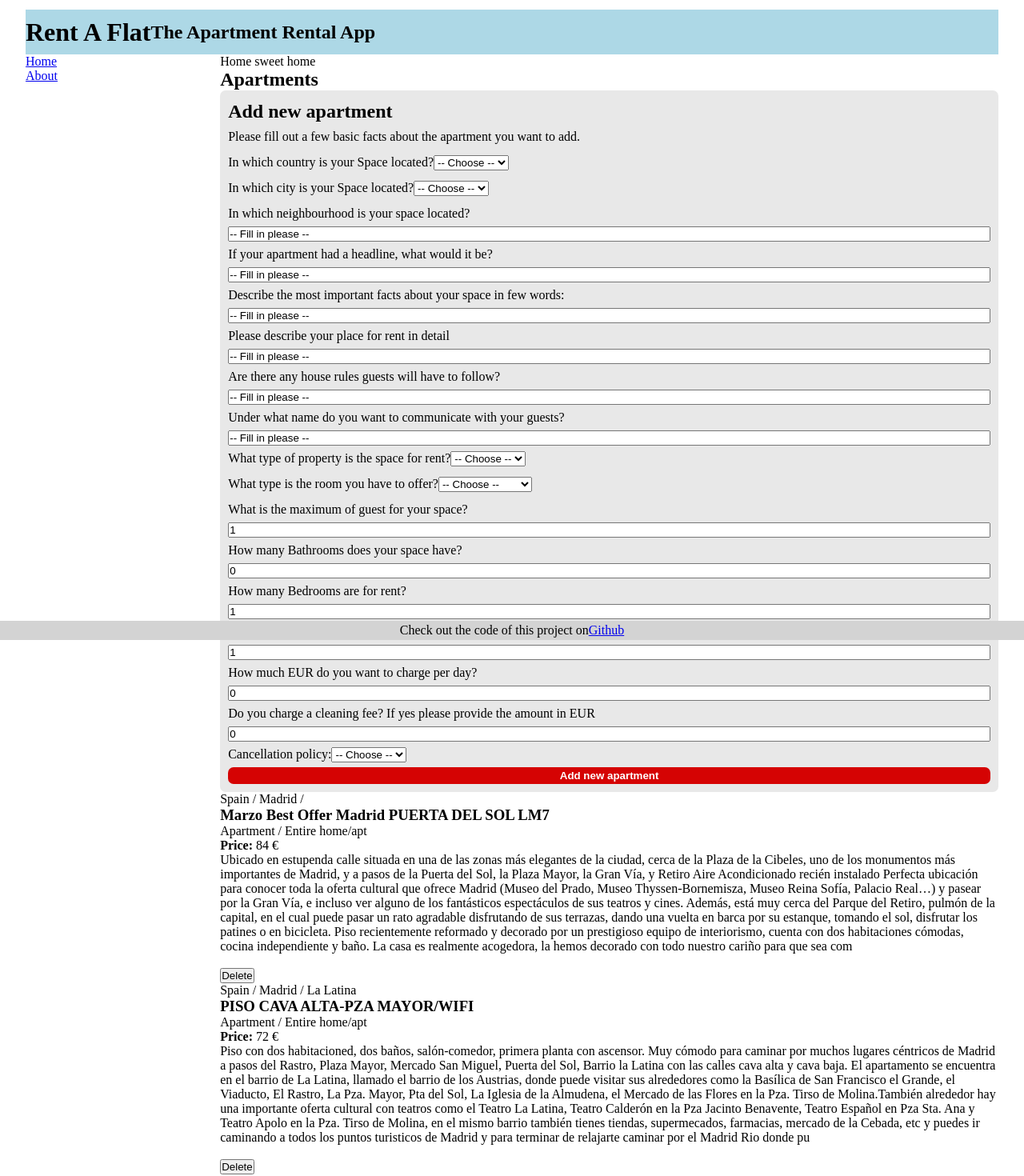
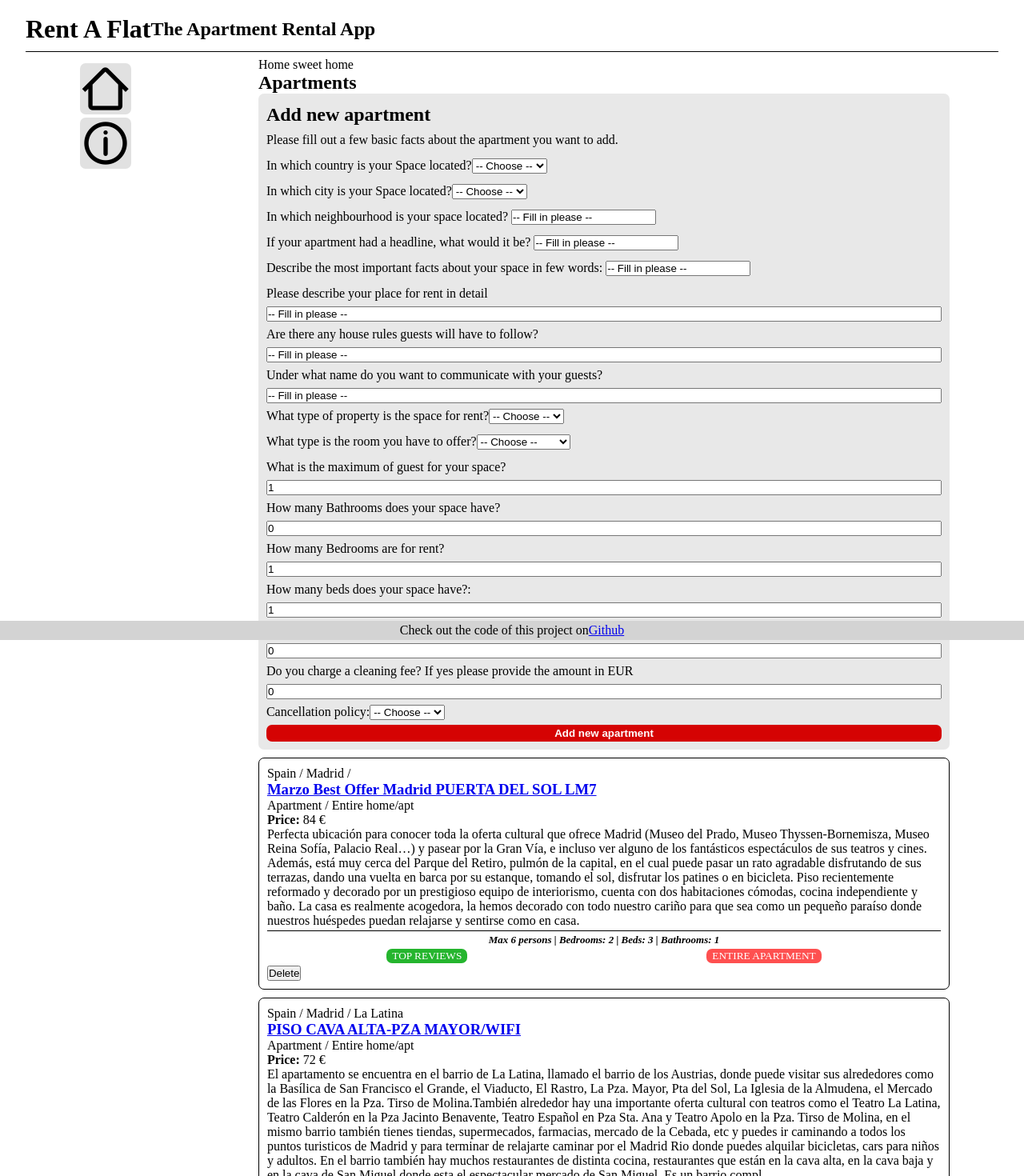
Before and after one commit to Ole-Guacamole/mini-project-apartments-rental-app, a React (Vite) app: page / in a window 1280 px wide. Shown: the top 1470 px of the page at 80% size. Built offline with nearby package versions, Linux system fonts and the light colour scheme.

Commit message:
some changes

```diff
--- a/src/App.css
+++ b/src/App.css
@@ -19,7 +19,8 @@
 }
 
 .navbar {
-  background-color: lightblue;
+  border-bottom: 1px solid black;
+  margin-bottom: 7px;
   height: 7vh;
   width: 100%;
   display: flex;
@@ -27,9 +28,11 @@
   align-items: center;
 }
 
+
+
 .main {
   height: 90vh;
-  width: 100%;
+  width: 90%;
   display: flex;
   flex-direction: row;
 }
@@ -39,7 +42,17 @@
   width: 20%;
   display: flex;
   flex-direction: column;
+  flex-wrap: wrap;
   justify-content: flex-start;
+
+  margin: 7px;
+
+}
+
+.sidebar .icon {
+  background-color: rgb(225, 225, 225);
+  border-radius: 7px;
+
 }
 
 .content {
@@ -61,6 +74,27 @@
     display: flex;
     align-items: center;
     justify-content: center;
+}
+
+.apartment-card {
+  background-color: none;
+  border-radius: 7px;
+  border: 1px solid black;
+  margin: 10px 0;
+}
+
+.numbers-bar {
+  border-top: 1px solid black;
+  margin-top: 3px;
+  padding-top: 3px;
+  font-style: italic;
+  text-align: center;
+  font-weight: bold;
+  font-size: small;
+}
+
+.apartment-card-right {
+ padding: 10px;
 }
 
 .add-apartment {
@@ -89,3 +123,33 @@
   padding: 3px;
   font-weight: bold;
 }
+
+/* .btn-delete {
+
+}*/
+
+.labels {
+  display: flex;
+  flex-direction: row;
+  justify-content: space-around;
+
+
+}
+
+.label {
+  background-color: rgb(82, 82, 82);
+  color: white;
+  border-radius: 7px;
+  padding: 1px 7px;
+  margin: 3px;
+  font-size: smaller;
+  text-transform: uppercase;
+}
+
+.entire-home {
+  background-color: rgb(254, 80, 80);
+}
+
+.top-review-score {
+  background-color: rgb(37, 181, 46);
+}
--- a/src/App.jsx
+++ b/src/App.jsx
@@ -8,6 +8,7 @@ import './App.css'
 import Navbar from './components/Navbar';
 import Footer from './components/Footer';
 import Sidebar from './components/Sidebar';
+import ApartmentDetailsPage from "./components/ApartmentDetailsPage";
 
 
 function App() {
@@ -23,6 +24,7 @@ function App() {
         <Routes >
           <Route path="/" element={<Home />} />
           <Route path="/about" element={<About />} />
+          <Route path="/apartment/:apartmentId" element={<ApartmentDetailsPage />}/>
       </Routes>
       </div>
       </div>
--- a/src/components/AddApartment.jsx
+++ b/src/components/AddApartment.jsx
@@ -38,11 +38,14 @@ function AddApartment(props) {
   const handleCleaningFeeInput = (e) => setCleaningFee(e.target.value);
   const handleCancellationPolicy = (e) => setCancellationPolicy(e.target.value);
 
+  let today = new Date().toISOString().slice(0, 10)
+
+
   const handleSubmit = (e) => {
     e.preventDefault();
 
     const newApartment = {
-      id,
+      id: Math.floor(Math.random() * 899999 + 100000),
       country,
       city,
       neighbourhood,
@@ -51,8 +54,8 @@ function AddApartment(props) {
       description,
       house_rules,
       host_name,
-      host_since,
-      host_response_time,
+      host_since: `${today}`,
+      // host_response_time,
       property_type,
       room_type,
       accomodates,
@@ -61,9 +64,9 @@ function AddApartment(props) {
       beds,
       price,
       cleaning_fee,
-      review_scores_rating,
+      // review_scores_rating,
       cancellation_policy,
-      picture_url,
+      // picture_url,
     };
 
     //setStudents([...students, newStudent]);
@@ -117,6 +120,8 @@ function AddApartment(props) {
           </select>
         </label>
 
+
+        <div>
         <label>In which neighbourhood is your space located? </label>
         <input
           type="text"
@@ -124,7 +129,9 @@ function AddApartment(props) {
           value={neighbourhood}
           onChange={handleNeighbourhoodInput}
         />
+        </div>
 
+        <div>
         <label>If your apartment had a headline, what would it be? </label>
         <input
           type="text"
@@ -132,18 +139,20 @@ function AddApartment(props) {
           value={name}
           onChange={handleNameInput}
         />
-
+        </div>
+<div>
         <label>Describe the most important facts about your space in few words: </label>
         <input
-          type="text"
+          type="textarea"
           name="space"
           value={space}
           onChange={handleSpaceInput}
         />
+        </div>
 
         <label>Please describe your place for rent in detail</label>
         <input
-          type="text"
+          type="textarea"
           name="description"
           value={description}
           onChange={handleDescriptionInput}
@@ -151,7 +160,7 @@ function AddApartment(props) {
 
         <label>Are there any house rules guests will have to follow? </label>
         <input
-          type="text"
+          type="textarea"
           name="house_rules"
           value={house_rules}
           onChange={handleHouseRulesInput}
--- a/src/components/ApartmentCard.jsx
+++ b/src/components/ApartmentCard.jsx
@@ -1,8 +1,9 @@
 import React from "react";
+import { Link } from "react-router-dom";
 
 function ApartmentCard(props) {
   const { apartment, clickToDelete } = props;
-  /*
+
   const renderLabels = () => {
     const labels = [];
 
@@ -10,18 +11,22 @@ function ApartmentCard(props) {
       labels.push(<span key="great-deal" className="label great-deal">Great Deal</span>);
     }
 
-    if (review_scores_rating >= 90) {
-      labels.push(<span key="top-ranking" className="label top-ranking">Top Rating</span>);
+    if (apartment.review_scores_rating >= 70) {
+      labels.push(<span key="top-review-score" className="label top-review-score">Top Reviews</span>);
     }
 
     if (apartment.room_type === "Entire home/apt" ) {
       labels.push(<span key="entire-home" className="label entire-home">Entire Apartment</span>);
     }
 
+    if (apartment.cancellation_policy === "flexible" ) {
+      labels.push(<span key="flexible-cancellation" className="label flexible-cancellation">flexible cancellation</span>);
+    }
+
     return labels;
   };
 
-*/
+
 
   return (
     <div className="apartment-card">
@@ -29,20 +34,26 @@ function ApartmentCard(props) {
         <p className="dachzeile">
           {apartment.country} / {apartment.city} / {apartment.neighbourhood}
         </p>
-        <h3>{apartment.name}</h3>
+        <Link to={`/apartment/${apartment.id}`}><h3>{apartment.name}</h3> </Link>
         <p>
           {apartment.property_type} / {apartment.room_type}
         </p>
         <p>
           <strong>Price:</strong> {apartment.price} €
         </p>
-        <p>{apartment.description}</p>
+        <p>
+          {apartment.space}
+        </p>
 
-        {/*<div>
+
+
+        <p className="numbers-bar">Max {apartment.accommodates} persons | Bedrooms: {apartment.bedrooms} | Beds: {apartment.beds} | Bathrooms: {apartment.bathrooms}</p>
+        <div className="labels">
           {renderLabels()}
-        </div>*/}
 
-        <br></br>
+        </div>
+
+
         <button
           onClick={() => clickToDelete(apartment.id)}
           className="btn-delete"
--- /dev/null
+++ b/src/components/ApartmentDetailsPage.jsx
@@ -0,0 +1,64 @@
+import { useParams, Link } from "react-router-dom";
+import data from "../assets/data.json";
+
+function ApartmentDetailsPage() {
+  const { apartmentId } = useParams();
+
+  const apartmentProfile = data.find(
+    (apartment) => apartment.id === apartmentId
+  );
+  console.log("apartmentId -->", apartmentId);
+
+  return (
+    <div>
+      <h1>{apartmentProfile.name}</h1>
+      <p>Country: {apartmentProfile.country}</p>
+      <p>City: {apartmentProfile.city}</p>
+      <p>Neighbourhood: {apartmentProfile.neighbourhood}</p>
+      <p>Name: {apartmentProfile.name}</p>
+      <p>Space: {apartmentProfile.space}</p>
+      <p>Description: {apartmentProfile.description}</p>
+      <p>House rules: {apartmentProfile.house_rules}</p>
+      <p>Host name: {apartmentProfile.host_name}</p>
+      <p>Host since: {apartmentProfile.host_since}</p>
+      <p>Host_response_time: {apartmentProfile.host_response_time}</p>
+      <p>Property Type: {apartmentProfile.property_type}</p>
+      <p>Room Type: {apartmentProfile.room_type}</p>
+      <p>Accommodates: {apartmentProfile.accommodates}</p>
+      <p>Bathrooms: {apartmentProfile.bathrooms}</p>
+      <p>Bedrooms: {apartmentProfile.bedrooms}</p>
+      <p>Beds: {apartmentProfile.beds}</p>
+      <p>Price: {apartmentProfile.price}</p>
+      <p>Bathrooms: {apartmentProfile.bathrooms}</p>
+      <p>Cleaning fee: {apartmentProfile.cleaning_fee}</p>
+      <p>Review Scores Rating: {apartmentProfile.review_scores_rating}</p>
+      <p>Cancellation Policy: {apartmentProfile.cancellation_policy}</p>
+
+      <Link to="/">Back</Link>
+    </div>
+  );
+}
+
+export default ApartmentDetailsPage;
+
+// "id": "6221624",
+//     "country": "Spain",
+//     "city": "Madrid",
+//     "neighbourhood": null,
+//     "name": "Marzo Best Offer Madrid PUERTA DEL SOL LM7",
+//     "space": "Perfecta ubicaci\u00f3n para conocer toda la oferta cultural que ofrece Madrid (Museo del Prado, Museo Thyssen-Bornemisza, Museo Reina Sof\u00eda, Palacio Real\u2026) y pasear por la Gran V\u00eda, e incluso ver alguno de los fant\u00e1sticos espect\u00e1culos de sus teatros y cines. Adem\u00e1s, est\u00e1 muy cerca del Parque del Retiro, pulm\u00f3n de la capital, en el cual puede pasar un rato agradable disfrutando de sus terrazas, dando una vuelta en barca por su estanque, tomando el sol, disfrutar los patines o en bicicleta. Piso recientemente reformado y decorado por un prestigioso equipo de interiorismo, cuenta con dos habitaciones c\u00f3modas, cocina independiente y ba\u00f1o. La casa es realmente acogedora, la hemos decorado con todo nuestro cari\u00f1o para que sea como un peque\u00f1o para\u00edso donde nuestros hu\u00e9spedes puedan relajarse y sentirse como en casa.",
+//     "description": "Ubicado en estupenda calle situada en una de las zonas m\u00e1s elegantes de la ciudad, cerca de la Plaza de la Cibeles, uno de los monumentos m\u00e1s importantes de Madrid, y a pasos de la Puerta del Sol, la Plaza Mayor, la Gran V\u00eda, y Retiro Aire Acondicionado reci\u00e9n instalado Perfecta ubicaci\u00f3n para conocer toda la oferta cultural que ofrece Madrid (Museo del Prado, Museo Thyssen-Bornemisza, Museo Reina Sof\u00eda, Palacio Real\u2026) y pasear por la Gran V\u00eda, e incluso ver alguno de los fant\u00e1sticos espect\u00e1culos de sus teatros y cines. Adem\u00e1s, est\u00e1 muy cerca del Parque del Retiro, pulm\u00f3n de la capital, en el cual puede pasar un rato agradable disfrutando de sus terrazas, dando una vuelta en barca por su estanque, tomando el sol, disfrutar los patines o en bicicleta. Piso recientemente reformado y decorado por un prestigioso equipo de interiorismo, cuenta con dos habitaciones c\u00f3modas, cocina independiente y ba\u00f1o. La casa es realmente acogedora, la hemos decorado con todo nuestro cari\u00f1o para que sea com",
+//     "house_rules": "El apartamento se ha realizado con mucho cari\u00f1o para que tu estancia en \u00e9l sea muy agradable ES OBLIGATORIO PRESENTAR DOCUMENTACI\u00d3N OFICIAL DE TODOS LOS OCUPANTES El horario de entrada ser\u00e1 desde las 15h a las 21h. A partir de las 21h se cobrar\u00e1 un suplemento de 30\u20ac, que se abonar\u00e1 a la llegada a la entrega de las llaves. Entrar antes de las 15h puede conllevar un suplemento El horario de salida ser\u00e1 antes de las 11h, si deseas abandonar el apartamento m\u00e1s tarde deber\u00e1s solicitarlo con antelaci\u00f3n y en base a la disponibilidad estaremos encantados de ayudarte. Puede conllevar un suplemento Recuerda que el apartamento debe ser devuelto en las mismas condiciones de orden y limpieza que a tu llegada Ruego que saques la basura todos los d\u00edas, con especial cuidado en los meses de verano Es importante respetar el n\u00famero de personas que ocupar\u00e1n el apartamento, cuyo n\u00famero nunca debe de sobrepasar el estipulado en la reserva. En caso contrario se pedir\u00e1 al cliente el desalojo inmediato del apa",
+//     "host_name": "Leticia&Fer",
+//     "host_since": "2015-02-10",
+//     "host_response_time": "within an hour",
+//     "property_type": "Apartment",
+//     "room_type": "Entire home/apt",
+//     "accommodates": 6,
+//     "bathrooms": 1.0,
+//     "bedrooms": 2,
+//     "beds": 3,
+//     "price": 84,
+//     "cleaning_fee": 50,
+//     "review_scores_rating": 84,
+//     "cancellation_policy": "strict",
--- a/src/components/ApartmentsList.jsx
+++ b/src/components/ApartmentsList.jsx
@@ -21,7 +21,7 @@ function ApartmentsList() {
   // Function to add new apartment card to the list
   const addNewApartment = (newApartment) => {
     // Create a new array
-    const updatedApartments = [newApartment, ...Apartments];
+    const updatedApartments = [newApartment, ...apartments];
 
     setApartments(updatedApartments);
   };
@@ -34,7 +34,7 @@ function ApartmentsList() {
 
       <AddApartment addApartment={addNewApartment} />
 
-      {apartments.slice(0,10).map(apartment => {
+      {apartments/*.slice(0,10)*/.map(apartment => {
         return <ApartmentCard key={apartment.id} apartment={apartment} clickToDelete={deleteApartment} />;
       })}
     </div>
--- a/src/components/Sidebar.jsx
+++ b/src/components/Sidebar.jsx
@@ -1,4 +1,6 @@
-import { Link, NavLink } from "react-router-dom";
+import { NavLink } from 'react-router-dom';
+import homeimg from "../assets/home.png";
+import aboutimg from "../assets/about.png";
 
 function Sidebar() {
   return (
@@ -7,14 +9,15 @@ function Sidebar() {
         to="/"
         className={({ isActive }) => (isActive ? "selected" : "")}
       >
-        Home
+        <img src={homeimg} className="icon" alt="home"></img>
       </NavLink>
 
       <NavLink
         to="/about"
         className={({ isActive }) => (isActive ? "selected" : "")}
       >
-        About
+        <img src={aboutimg} className="icon" alt="about"></img>
+
       </NavLink>
     </div>
   );
--- a/src/pages/Home.jsx
+++ b/src/pages/Home.jsx
@@ -7,6 +7,7 @@ export default function Home () {
         <>
             <div className="Home">Home sweet home</div>
             <ApartmentsList />
+
         </>
     )
 }
```
Also changed, not shown: src/assets/about.png (added), src/assets/home.png (added).
